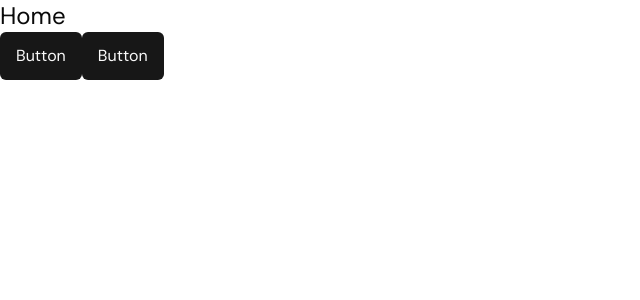
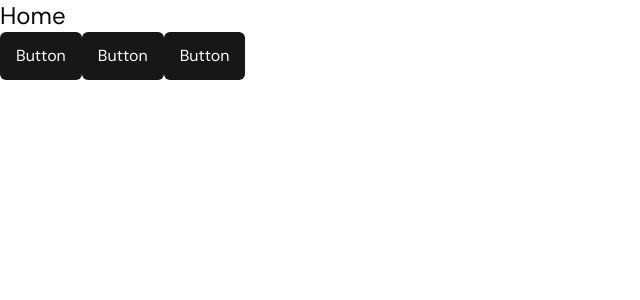
Before and after one commit to kkw855/react-web-ui, a React (Vite) app: page / in a window 1280 px wide. Shown: the top 300 px of the page, without its empty margins (0-640 px from the left). Built offline with nearby package versions, Linux system fonts and the light colour scheme.

Commit message:
🐛 fix: Git Action 테스트

```diff
--- a/src/routes/index.tsx
+++ b/src/routes/index.tsx
@@ -11,6 +11,7 @@ function Home() {
       <h1 className="text-2xl">Home</h1>
       <Button>Button</Button>
       <Button>Button</Button>
+      <Button>Button</Button>
     </div>
   )
 }
```
